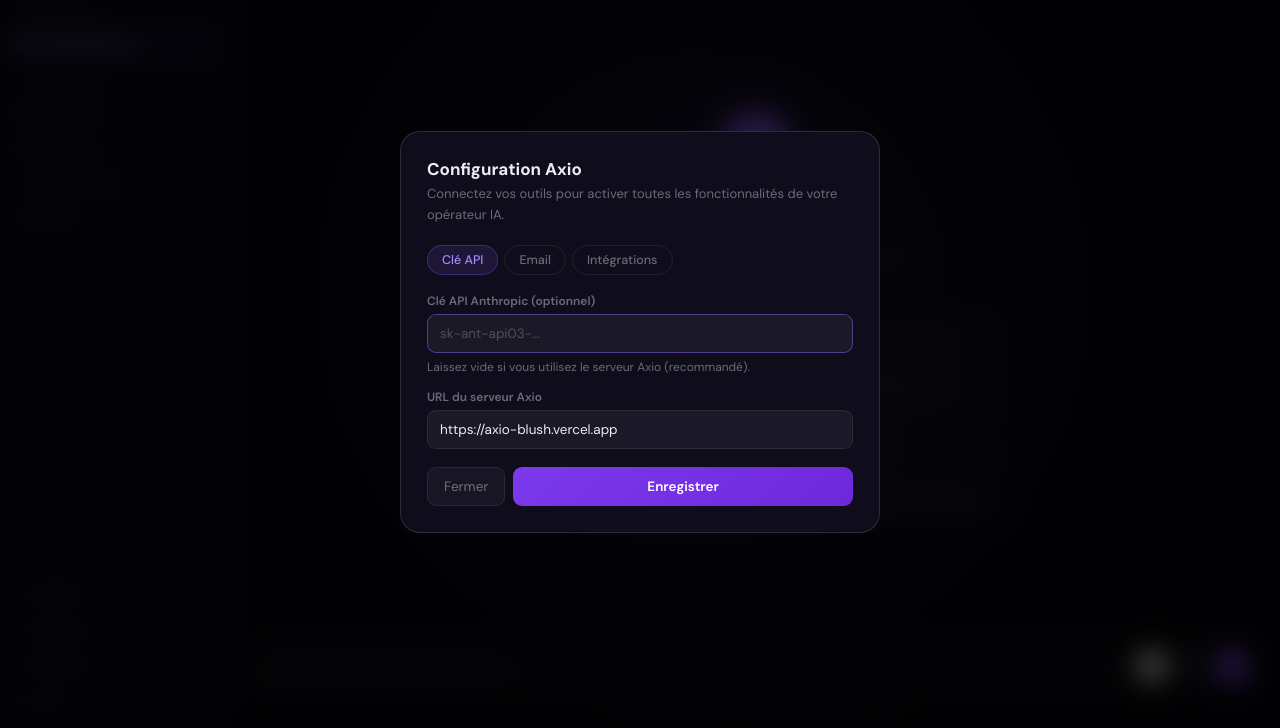
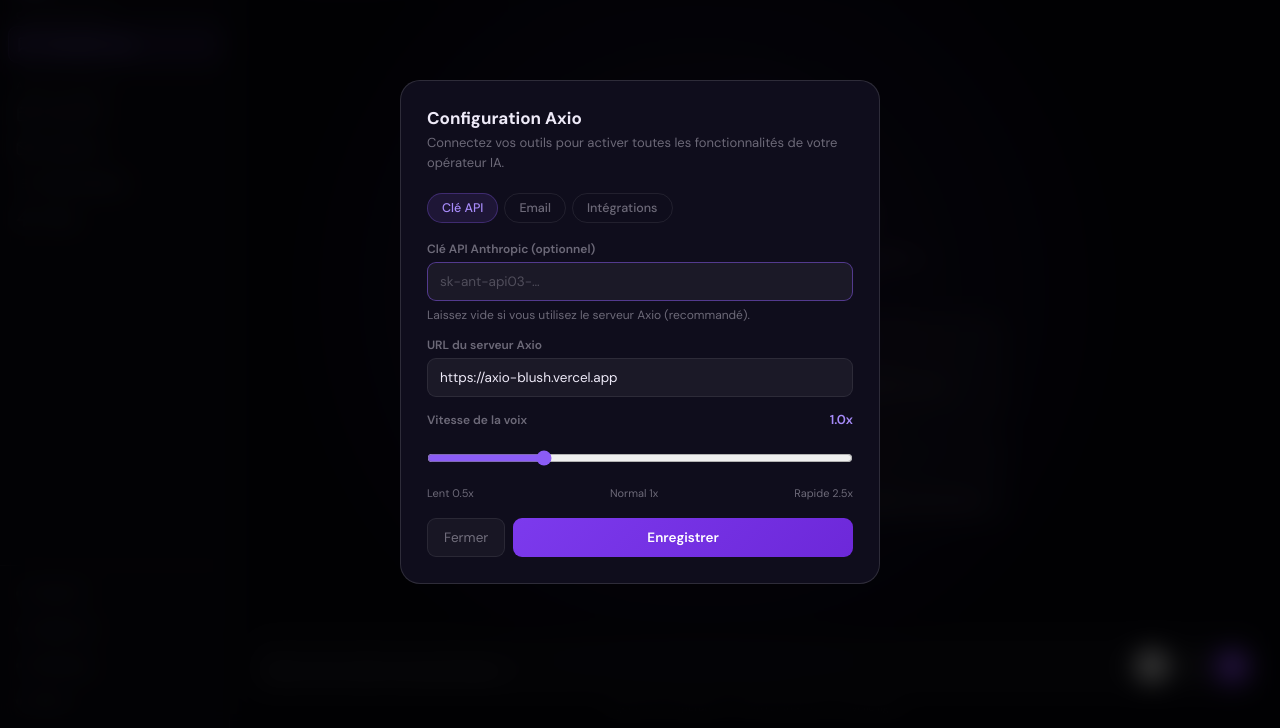
Before and after one commit to hussser/axio-operator, a website: page public/index.html in a window 1280 px wide. Both pictures are taken after a click on the button 1244 px from the left and 30 px from the top of the page. Shown: the part 68-796 px from the top of the page. Drawn offline with Linux system fonts and the light colour scheme; no server answers.

Commit message:
Add voice speed slider (0.5x–2.5x) in settings

```diff
--- a/public/index.html
+++ b/public/index.html
@@ -687,6 +687,18 @@ html, body { height: 100%; background: var(--bg); color: var(--text); font-famil
         <label>URL du serveur Axio</label>
         <input type="text" id="inp-serverurl" placeholder="https://axio-blush.vercel.app">
       </div>
+      <div class="form-group" style="margin-top:14px">
+        <label style="display:flex;justify-content:space-between;align-items:center">
+          Vitesse de la voix
+          <span id="voice-speed-label" style="color:var(--purple2);font-weight:600;font-size:13px">1.0x</span>
+        </label>
+        <input type="range" id="inp-voice-speed" min="0.5" max="2.5" step="0.1" value="1.0"
+          style="width:100%;accent-color:var(--purple);cursor:pointer;margin-top:6px"
+          oninput="document.getElementById('voice-speed-label').textContent=parseFloat(this.value).toFixed(1)+'x'">
+        <div style="display:flex;justify-content:space-between;font-size:11px;color:var(--muted);margin-top:4px">
+          <span>Lent 0.5x</span><span>Normal 1x</span><span>Rapide 2.5x</span>
+        </div>
+      </div>
     </div>
 
     <!-- Tab Email -->
@@ -763,6 +775,7 @@ html, body { height: 100%; background: var(--bg); color: var(--text); font-famil
 let apiKey    = localStorage.getItem('axio_apikey') || '';
 let serverUrl = localStorage.getItem('axio_server') || 'https://axio-blush.vercel.app';
 let userEmail = localStorage.getItem('axio_email') || '';
+let voiceSpeed = parseFloat(localStorage.getItem('axio_voice_speed') || '1.0');
 let currentAgent = 'operator';
 let messages = [];
 let isLoading = false;
@@ -1139,6 +1152,9 @@ function openSettings(tab) {
   inp_apikey.value = apiKey;
   inp_serverurl.value = serverUrl;
   document.getElementById('inp-email').value = userEmail;
+  const spSlider = document.getElementById('inp-voice-speed');
+  spSlider.value = voiceSpeed;
+  document.getElementById('voice-speed-label').textContent = voiceSpeed.toFixed(1) + 'x';
   overlay.classList.add('open');
   switchTab(tab || 'api', document.querySelector('.modal-tab'));
   setTimeout(() => inp_apikey.focus(), 120);
@@ -1151,6 +1167,8 @@ function saveSettings() {
   if (k) { apiKey = k; localStorage.setItem('axio_apikey', k); }
   if (s) { serverUrl = s; localStorage.setItem('axio_server', s); }
   if (e) { userEmail = e; localStorage.setItem('axio_email', e); }
+  const spd = parseFloat(document.getElementById('inp-voice-speed').value);
+  voiceSpeed = spd; localStorage.setItem('axio_voice_speed', spd);
   if (k || s) apiBanner.classList.add('hidden');
   closeSettings();
   checkStatus();
@@ -1365,7 +1383,7 @@ function speakVoice(text) {
   const sentences = clean.match(/[^.!?]+[.!?]+/g) || [clean];
   if (sentences.length > 2) clean = sentences.slice(0, 2).join(' ').trim();
   const utter = new SpeechSynthesisUtterance(clean);
-  utter.lang = 'fr-FR'; utter.rate = 2.0; utter.pitch = 0.95; utter.volume = 1;
+  utter.lang = 'fr-FR'; utter.rate = voiceSpeed; utter.pitch = 0.95; utter.volume = 1;
   const voices = window.speechSynthesis.getVoices();
   // Priorité : Google fr-FR > Google fr > Microsoft fr > autres fr
   const frVoice =
```
